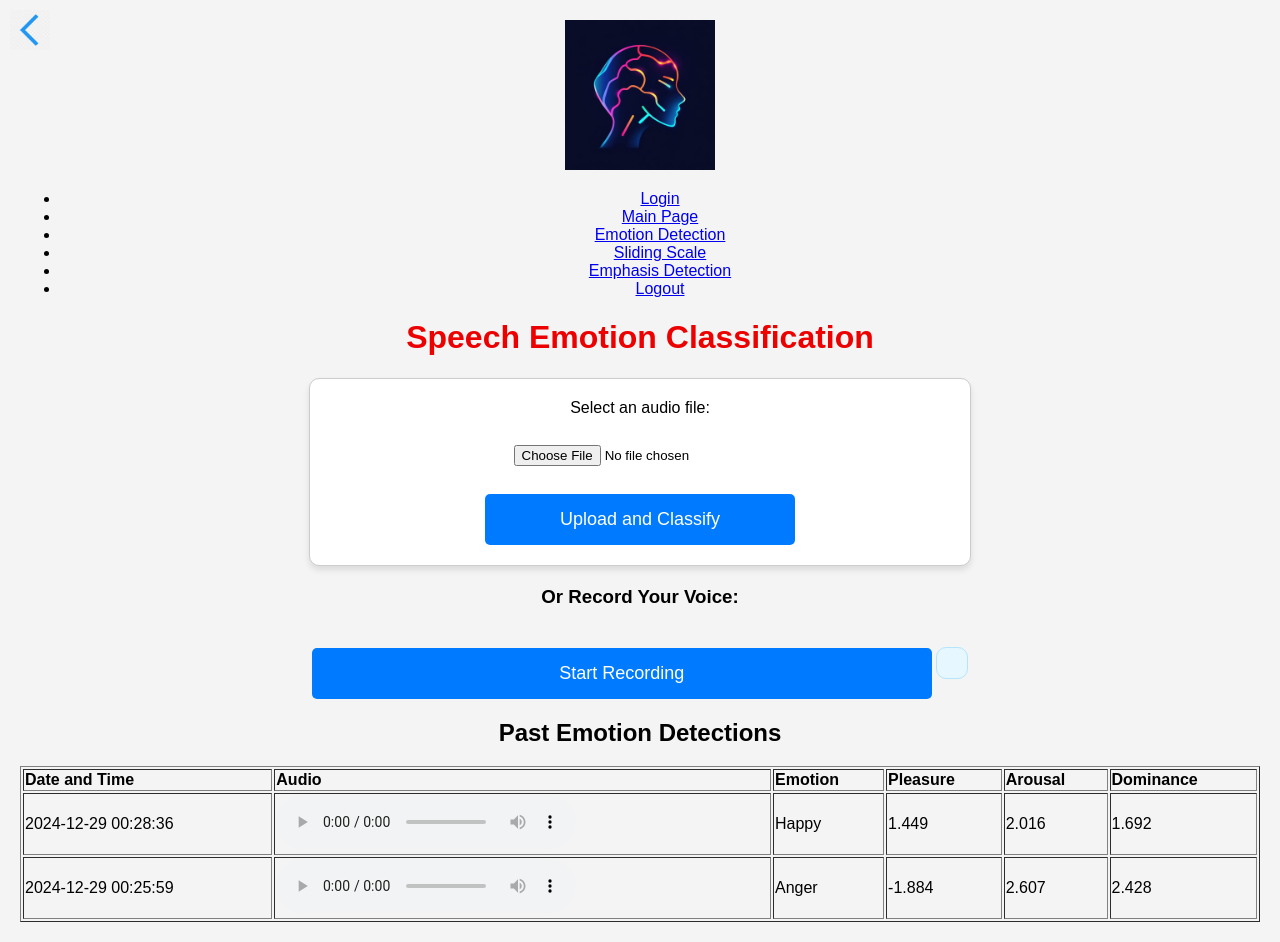
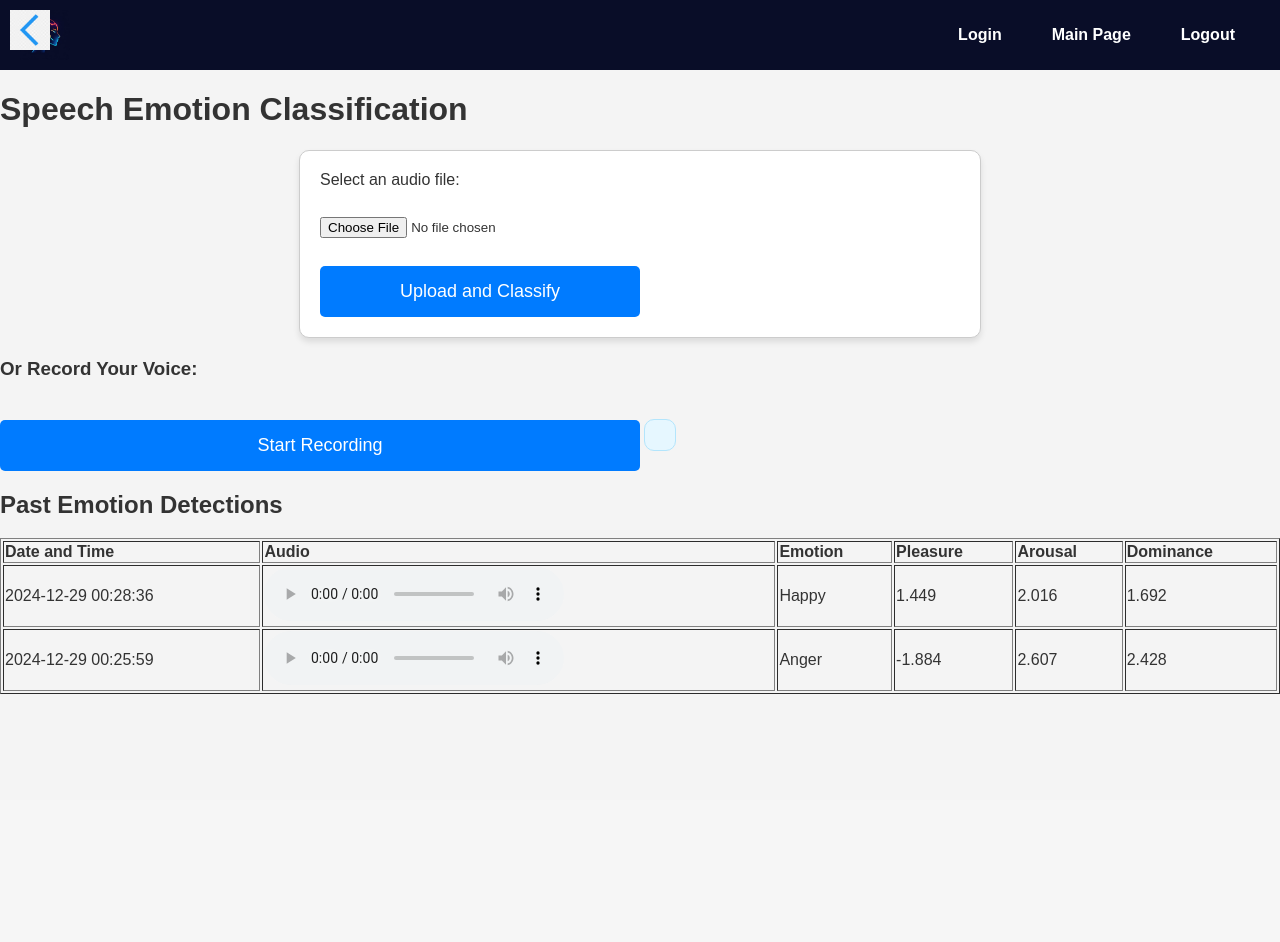
Before and after one commit to Tollgaermis/AI_Acting_Evaluator, a Flask app: page /emotion-detection in a window 1280 px wide. After the commit the page ends 694 px from the top, so only its background shows below. Run offline with Flask 3, Linux system fonts and the light colour scheme; a user stored in the database is signed in.

Commit message:
Ui first edit

```diff
--- a/static/css/styles.css
+++ b/static/css/styles.css
@@ -1,16 +1,12 @@
 /* static/css/styles.css */
 
 body {
+    margin: 0;
     font-family: Arial, sans-serif;
     background-color: #f4f4f4;
-    margin: 0;
-    padding: 20px;
-    text-align: center;
+    color: #333;
 }
 
-h1 {
-    color: #ed0000;
-}
 
 form {
     margin: 20px auto;
@@ -103,3 +99,64 @@ button:hover {
     padding: 10px 20px; /* Add padding for a better look */
     font-size: 16px; /* Adjust the font size */
 }
+
+
+/* General body styles */
+
+
+/* Header and navbar styles */
+header {
+    display: flex;
+    align-items: center;
+    justify-content: space-between;
+    padding: 10px 20px;
+    background-color: #090d28; /* Dark background for the header */
+    color: white;
+}
+
+/* Navbar styles */
+.navbar {
+    display: flex;
+}
+
+.nav-list {
+    list-style: none;
+    display: flex;
+    margin: 0;
+    padding: 0;
+}
+
+.nav-list li {
+    margin: 0 10px;
+}
+
+.nav-list a {
+    text-decoration: none;
+    color: white;
+    font-weight: bold;
+    padding: 10px 15px;
+    border-radius: 5px;
+    transition: background-color 0.3s ease, color 0.3s ease;
+}
+
+.nav-list a:hover {
+    background-color: #555; /* Slightly lighter color on hover */
+    color: #ddd; /* Slightly lighter text color */
+}
+
+/* Responsive layout for mobile */
+@media (max-width: 768px) {
+    header {
+        flex-direction: column;
+        align-items: flex-start;
+    }
+
+    .nav-list {
+        flex-direction: column;
+        width: 100%;
+    }
+
+    .nav-list li {
+        margin: 10px 0;
+    }
+}
--- a/templates/base.html
+++ b/templates/base.html
@@ -1,25 +1,28 @@
-<!-- base.html -->
+<!DOCTYPE html>
+<html lang="en">
 <head>
     {% block head %}
     <meta charset="UTF-8">
     <meta name="viewport" content="width=device-width, initial-scale=1.0">
-    <title>Emphasis Detection</title>
+    <title>{% block title %}Speech Analysis App{% endblock %}</title>
     <link rel="stylesheet" href="/static/css/styles.css">
     {% endblock %}
 </head>
-<header>
-    <img src="/static/img/logo.png" alt="App Logo" style="width: 150px;">
-</header>
-<nav>
-    <ul>
-        <li><a href="{{ url_for('home') }}">Login</a></li>
-        <li><a href="{{ url_for('main_page') }}">Main Page</a></li>
-        <li><a href="{{ url_for('emotion_detection_page') }}">Emotion Detection</a></li>
-        <li><a href="{{ url_for('sliding_scale_page') }}">Sliding Scale</a></li>
-        <li><a href="{{ url_for('emphasis_page') }}">Emphasis Detection</a></li>
-        <li><a href="{{ url_for('logout') }}">Logout</a></li>
-    </ul>
-</nav>
-</body>
+<body>
+    <header>
+        <img src="/static/img/logo.png" alt="App Logo" style="width: 50px;">
+
+        <nav class="navbar">
+            <ul class="nav-list">
+                <li><a href="{{ url_for('login') }}">Login</a></li>
+                <li><a href="{{ url_for('main_page') }}">Main Page</a></li>
+                {% if current_user.is_authenticated %}
+                <li><a href="/logout">Logout</a></li>
+                {% endif %}
+            </ul>
+        </nav>
+
+    </header>
     <div id="content">{% block content %}{% endblock %}</div>
 </body>
+</html>
```
